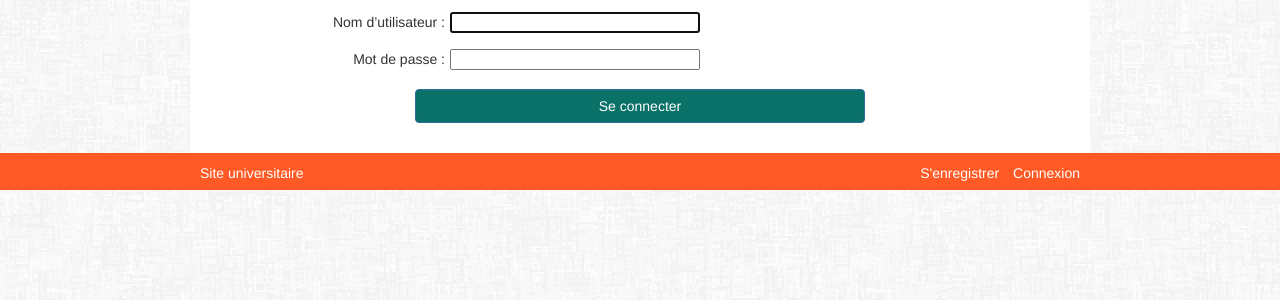
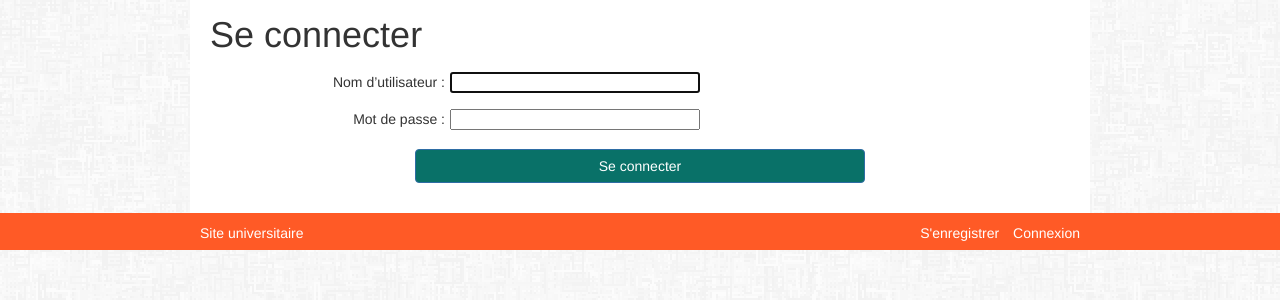
Before and after one commit to wicekvince/cuisinebis, a Django app: page /account/login/ in a window 1280 px wide. Shown: the part 138-438 px from the top of the page. Run offline with Django 3.2, Linux system fonts and the light colour scheme; data that the repository does not hold is empty; parts of the project's set-up code (start-up, migrations or seed data) failed here and were passed over; some libraries are stand-ins or nearby versions.

Commit message:
redirection apres inscription avec message de succes

```diff
--- a/recette/static/css/styles.css
+++ b/recette/static/css/styles.css
@@ -268,3 +268,4 @@ ul{list-style: none;padding-left: 0}
 .form_note .btn {margin-left: 15px;}
 .form_note > a,.form_note > span {font-style: italic;margin-left: 30px;}
 .form_note label {margin-top: 3px;}
+h5.success_message {background-color: #dce775;font-style: italic;padding: 10px;}
--- a/recette/templates/recette/affiche-recette.html
+++ b/recette/templates/recette/affiche-recette.html
@@ -55,7 +55,7 @@
             <h4> Ingrédients :</h4>
             <ul>
                 {% for ingredient in ingredients %}
-                    <li> {{ ingredient.nom }} {{ ingredient.quantite }}  </li>
+                    <li> {{ ingredient.nom }} : {{ ingredient.quantite }}  </li>
                 {% endfor %}
             </ul>
         </div>
--- a/recette/templates/registration/login.html
+++ b/recette/templates/registration/login.html
@@ -2,7 +2,12 @@
 {% block titre %}Authentification{% endblock %}
 {% block contenu %}
 
+    <h1>Se connecter</h1>
+    {% if success_message %}
+        <h5 class="success_message">Vous venez de créer votre compte. Vous pouvez dès à present vous connecter.</h5>
+    {% endif %}
     <form method="post" class="form" action="{% url 'django.contrib.auth.views.login' %}?next=">
+
         {% if form.errors %}
             <p class="errorlist">Votre identifiant et votre mot de passe de matche pas. Merci de vérifier vos informations.</p>
         {% endif %}
--- a/recette/urls.py
+++ b/recette/urls.py
@@ -9,5 +9,5 @@ urlpatterns = patterns('',
     url(r'^account/register/$', register, name='register'),
     url(r'^search_result/$', search, name='search'),
     url(r'^mes_recettes/$', mes_recettes, name='mesrecettes'),
-    url(r'^supprimer_recette/(?P<id>\d+)/', supprimerRecette, name='supprimerrecette')
+    url(r'^supprimer_recette/(?P<id>\d+)/', supprimerRecette, name='supprimerrecette'),
 )
```
Also changed, not shown: recette/views.py (+8 -1 lines). Lines whose indentation alone changed are shown as unchanged.
